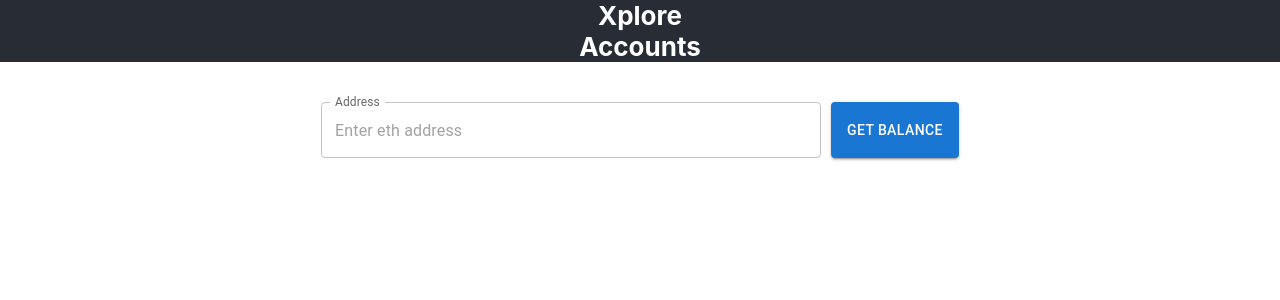
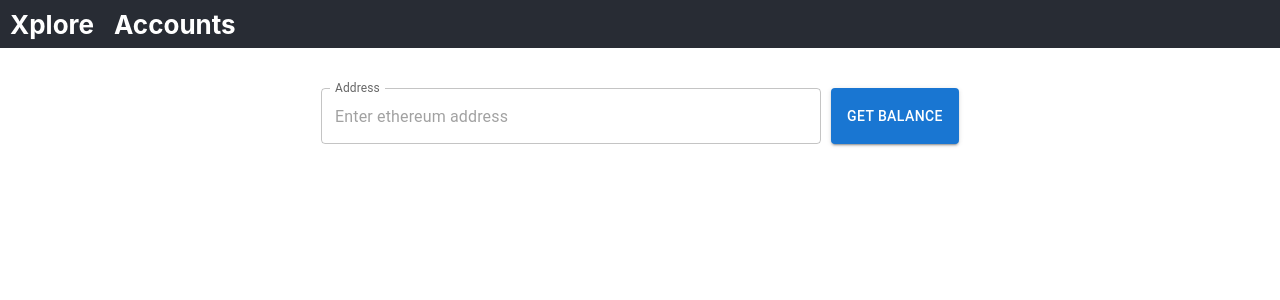
Before and after one commit to sidhant-shr/Xplore, a React (Create React App) app: page /specific in a window 1280 px wide. Shown: the top 300 px of the page. Built offline with nearby package versions, Linux system fonts and the light colour scheme; no server answers; what alchemy-sdk would draw is missing.

Commit message:
fixed bug to retrieve balance of a specific address.

```diff
--- a/src/components/BlockExplorer/BlockExplorer.css
+++ b/src/components/BlockExplorer/BlockExplorer.css
@@ -1,5 +1,5 @@
 .heading{
-    background-color: #282c34;
+    background-color: #7b8caf;
     min-height: 8vh;
     display: flex;
     flex-direction: column;
--- a/src/components/DataTable/DataTable.js
+++ b/src/components/DataTable/DataTable.js
@@ -7,8 +7,8 @@ const DataTable = ({columns, rows}) => {
         <DataGrid
             rows={rows}
             columns={columns}
-            pageSize={12}
-            rowsPerPageOptions={[12]}
+            pageSize={10}
+            rowsPerPageOptions={[10]}
             autoHeight
         />
     </div>
--- a/src/components/TransactionGrid/TransactionGrid.js
+++ b/src/components/TransactionGrid/TransactionGrid.js
@@ -1,36 +1,29 @@
-import React from 'react'
-import DataTable from '../DataTable/DataTable'
-import './TransactionGrid.css'
-import { NavLink } from 'react-router-dom'
 
-
-
+import React from "react";
+import { NavLink } from "react-router-dom";
+import DataTable from "../DataTable/DataTable";
+import "./TransactionGrid.css";
 
 const columns = [
 	{
 		field: "id",
-        headerName: "Txn",
+		headerName: "Tx",
 		sortable: false,
 		width: 630,
-
-        renderCell: ({row : {id,value,asset}}) => (
+		renderCell: ({ row: { id, value, asset } }) => (
 			<NavLink
-                state={{value, asset}}
-                to = {{pathname: `/transaction/${id}` }}
-                className="Navlink"
+				state={{ value, asset }}
+				to={{ pathname: `/transaction/${id}` }}
+				className='Navlink'
 			>
 				{id}
+			</NavLink>
+		),
+	},
+];
 
-            </NavLink>
-
-        )
-
-    }
-]
-const TransactionGrid = ({rows}) => {
-  return (
-    <DataTable columns = {columns} rows = {rows} />
-  )
-}
+const TransactionGrid = ({ rows }) => {
+	return <DataTable columns={columns} rows={rows} />;
+};
 
 export default TransactionGrid;
--- a/src/components/navbar/NavBar.css
+++ b/src/components/navbar/NavBar.css
@@ -1,10 +1,9 @@
 .App-header {
     background-color: #282c34;
     min-height: 6vh;
-    display: flex;
-    flex-direction: column;
-    align-items: center;
-    justify-content: center;
+    flex-direction: row;
+    align-items: left;
+    justify-content: left;
     font-size: calc(10px + 2vmin);
     color: white;
   }
--- a/src/pages/AccountsPage/SpecificPage.js
+++ b/src/pages/AccountsPage/SpecificPage.js
@@ -1,12 +1,13 @@
-import { Button, Grid, TextField } from '@mui/material'
-import React, { useState,useReducer } from 'react'
-import useDebounce from '../../hooks/useDebounce';
-import { alchemy } from '../../App';
-import { Utils } from 'alchemy-sdk';
-
+import { Button, Grid, TextField } from "@mui/material";
+import { Utils } from "alchemy-sdk";
+import React from "react";
+import { useState, useReducer } from "react";
+import { alchemy } from "../../App";
+import Loading from "../../components/Loading/Loading";
+import useDebounce from "../../hooks/useDebounce";
 
 const FETCHING_BALANCE_TYPE = "FETCHING_BALANCE";
-const COMPLETE_FETCHING_BALANCE_TYPE = "COMPLETE_FETCHING_BALANCE_TYPE";
+const COMPLETE_FETCHING_BALANCE_TYPE = "COMPLETE_FETCHING_BALANCE";
 
 const initialState = {
 	loading: false,
@@ -15,7 +16,6 @@ const initialState = {
 
 function reducer(state, action) {
 	switch (action.type) {
-
 		case FETCHING_BALANCE_TYPE:
 			return {
 				...state,
@@ -26,34 +26,33 @@ function reducer(state, action) {
 		default:
 			return {
 				...state,
-                balance: action.payload,
-                loading: false
-            }
+				loading: false,
+				balance: action.payload
+			};
 	}
 }
 
+const AccountsPage = () => {
+	const [address, setAddress] = useState("");
+	const addressDebounce = useDebounce(address);
 
-const SpecificPage = () => {
-    const [address, setAddress] = useState("");
-    const addressDebounce = useDebounce();
-    const [state, dispatch] = useReducer(reducer,initialState);
-    const {loading, balance} = state ;
+	const [state, dispatch] = useReducer(reducer, initialState);
+	const { loading, balance } = state;
 
 	const getBalanceHandler = async () => {
-        dispatch({type: FETCHING_BALANCE_TYPE});
+		dispatch({ type: FETCHING_BALANCE_TYPE });
+
 		const balance = await alchemy.core.getBalance(addressDebounce, "latest");
 
-        dispatch({type: COMPLETE_FETCHING_BALANCE_TYPE, payload: balance})
+		dispatch({ type: COMPLETE_FETCHING_BALANCE_TYPE, payload: balance });
+	};
 
-
-
-    }
 	return (
 		<Grid container spacing={2}>
 			<Grid item xs={12} marginTop={5}>
 				<TextField
 					label="Address"
-                    placeholder='Enter eth address'
+					placeholder="Enter ethereum address"
 					value={address}
 					onChange={(e) => setAddress(e.target.value)}
 					InputLabelProps={{
@@ -63,24 +62,24 @@ const SpecificPage = () => {
 				/>
 				<Button
 					onClick={getBalanceHandler}
-                    variant='contained'
-                    sx={{marginLeft: "10px", height: "100%"}}
-
+					variant="contained"
+					sx={{ marginLeft: "10px", height: "100%" }}
 				>
 					Get Balance
-
 				</Button>
-
 			</Grid>
 			{!balance && loading && (
-                <Grid item xs =  {12} marginTop={2}>
-                    Balance: {Utils.formatEther(balance)} ETH
-
+				<Grid item xs={12}>
+					<Loading />
 				</Grid>
 			)}
+			{balance && (
+				<Grid item xs={12} marginTop={2}>
+					Balance: {Utils.formatEther(balance)} ETH
+				</Grid>
+			)}
+		</Grid>
+	);
+};
 
-        </Grid>
-    )
-}
-
-export default SpecificPage;
+export default AccountsPage;
--- a/src/pages/TransactionDetailsPage/TransactionDetailsPage.js
+++ b/src/pages/TransactionDetailsPage/TransactionDetailsPage.js
@@ -5,6 +5,7 @@ import Loading from '../../components/Loading/Loading';
 import { Card, CardContent, Chip, Stack } from '@mui/material';
 import TransactionItem from '../../components/TransactionItem/TransactionItem';
 import { Utils } from 'alchemy-sdk';
+import "./TransactionDetailsPage.css"
 
 const transactionStatusMap = {
     0: "Failed",
```
Lines whose indentation alone changed are shown as unchanged.
